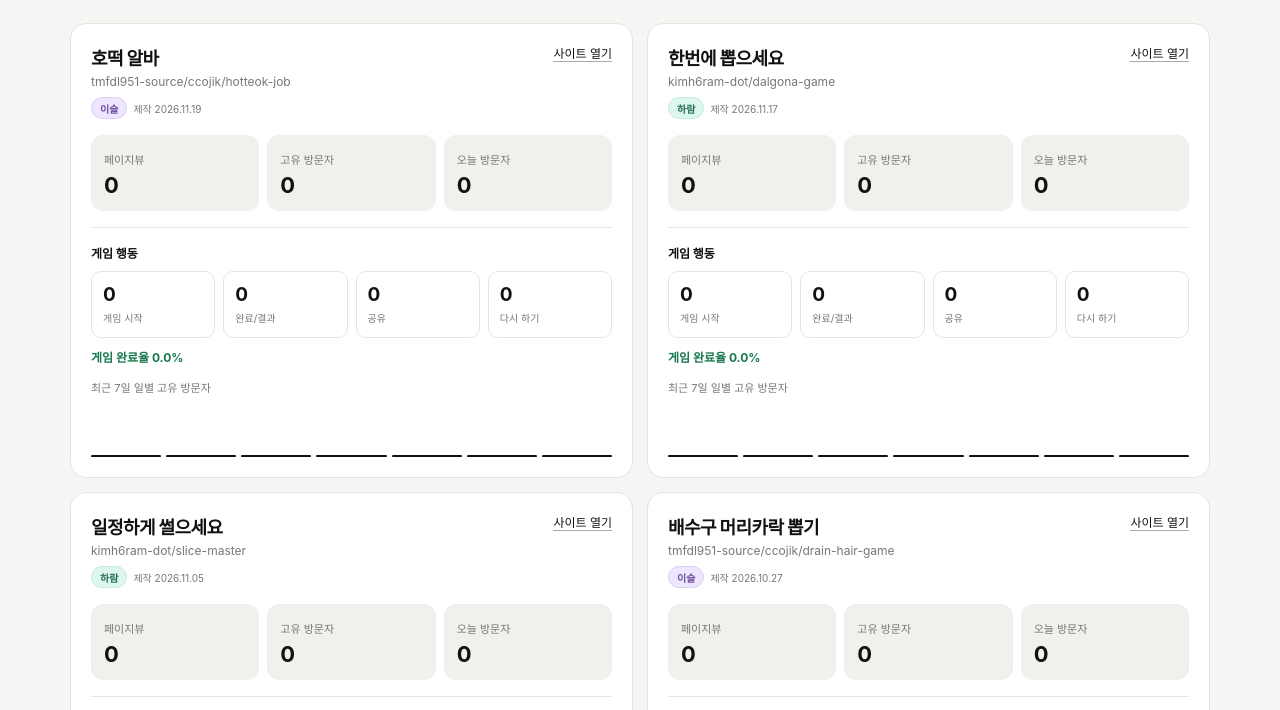
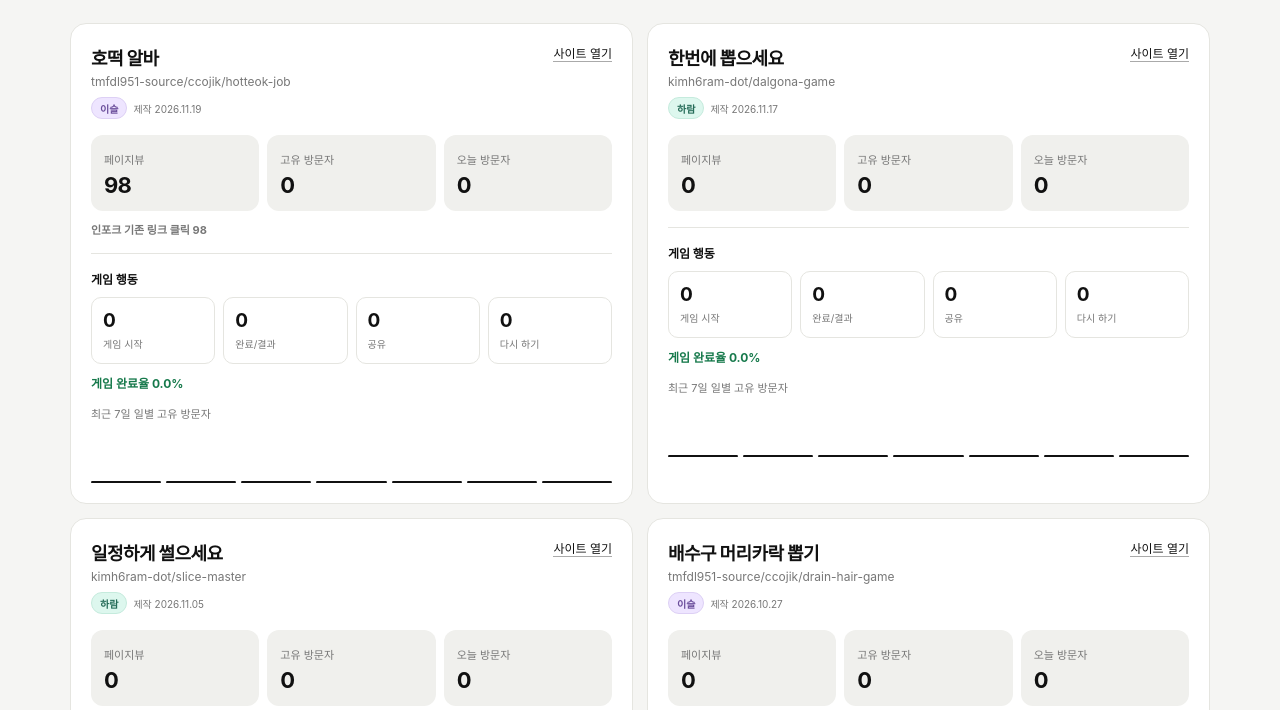
Before and after one commit to kimh6ram-dot/_parking, a plain HTML site: page dashboard.html in a window 1280 px wide. Shown: the part 241-951 px from the top of the page. Drawn offline with Linux system fonts and the light colour scheme; no server answers.

Commit message:
Add Infork click baseline for hotteok game

```diff
--- a/dashboard.html
+++ b/dashboard.html
@@ -126,7 +126,7 @@
   const PREFIX = 'kimh6ram-20260921-';
 
   let projects = [
-    {id:'ccojik-hotteok-job', label:'호떡 알바', maker:'이슬', created:'2026-11-19T09:29:00Z', owner:'tmfdl951-source', repo:'ccojik', path:'hotteok-job', funnel:'generic'},
+    {id:'ccojik-hotteok-job', label:'호떡 알바', maker:'이슬', created:'2026-11-19T09:29:00Z', owner:'tmfdl951-source', repo:'ccojik', path:'hotteok-job', funnel:'generic', baselineViews:98, baselineLabel:'인포크 기존 링크 클릭 98'},
     {id:'ccojik-drain-hair', label:'배수구 머리카락 뽑기', maker:'이슬', created:'2026-10-27T09:57:19Z', owner:'tmfdl951-source', repo:'ccojik', path:'drain-hair-game', funnel:'generic'},
     {id:'ccojik-unicycle-malatang', label:'외발자전거 타고 마라탕 먹기', maker:'이슬', created:'2026-10-19T05:41:27Z', owner:'tmfdl951-source', repo:'ccojik', path:'unicycle-malatang', funnel:'generic'},
     {id:'slice-master', label:'일정하게 썰으세요', maker:'하람', created:'2026-11-05T05:31:18Z', owner:'kimh6ram-dot', repo:'slice-master', funnel:'generic'},
```
